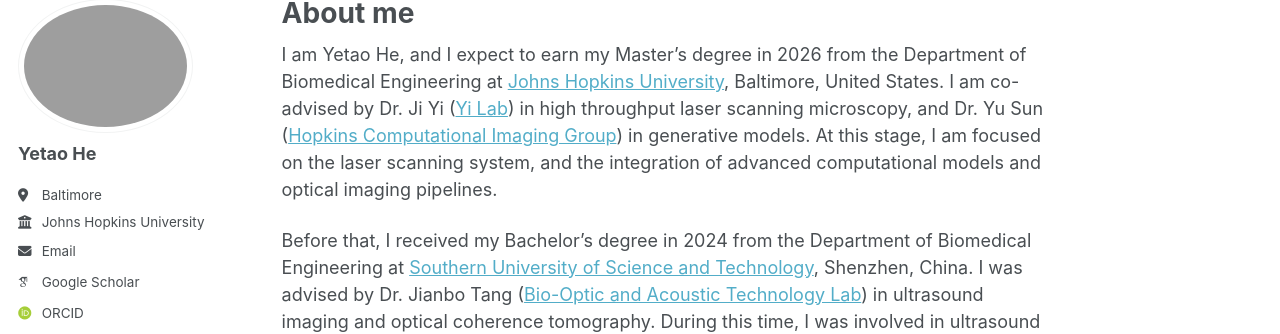
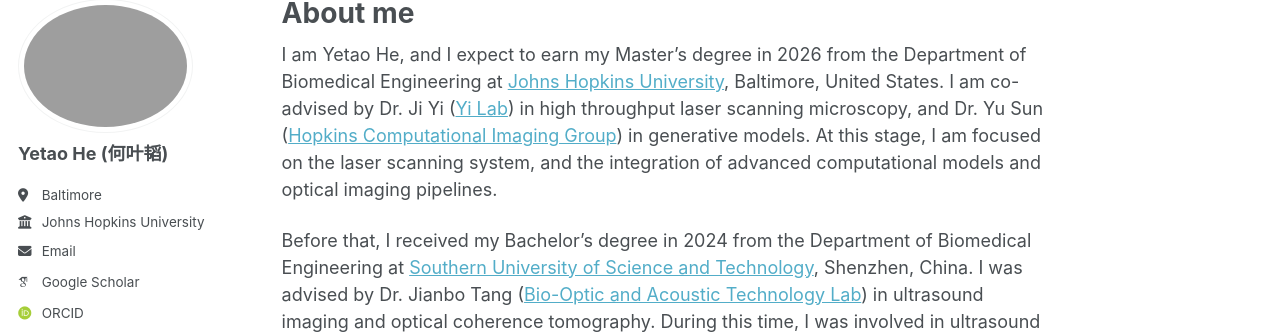
Before and after one commit to YetiHe/YetiHe.github.io, a Jekyll site: the page built from _pages/about.md, in a window 1280 px wide. Shown: the part 102-436 px from the top of the page. Built offline with Jekyll 4.4.1, drawn with Linux system fonts in a browser that asks for light colours; some web fonts are replaced; a script bundle is joined from its source files by our own code; library files that are not in the unit come from our copies.

Commit message:
Update _config.yml

```diff
--- a/_config.yml
+++ b/_config.yml
@@ -24,7 +24,7 @@
 author:
   # Biographic information
   avatar           : "profile4.jpg"
-  name             : "Yetao He"
+  name             : "Yetao He (何叶韬)"
   pronouns         : # example: "she/her"
   bio              : ""
   location         : "Baltimore"
```
